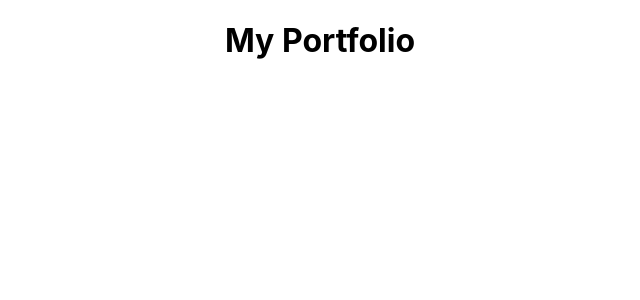
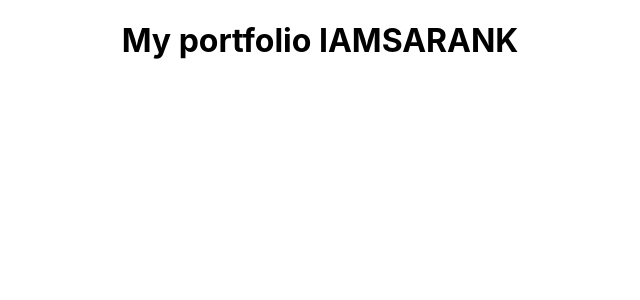
Before and after one commit to iamsarank/Myportfolio, a React (Create React App) app: page / in a window 1280 px wide. Shown: the top 300 px of the page, without its empty margins (320-960 px from the left). Built offline with nearby package versions, Linux system fonts and the light colour scheme.

Commit message:
header change

```diff
--- a/src/App.js
+++ b/src/App.js
@@ -4,7 +4,7 @@ import './App.css';
 function App() {
   return (
     <div className="App">
-     <h1>My Portfolio</h1>
+     <h1>My portfolio IAMSARANK</h1>
     </div>
   );
 }
```
